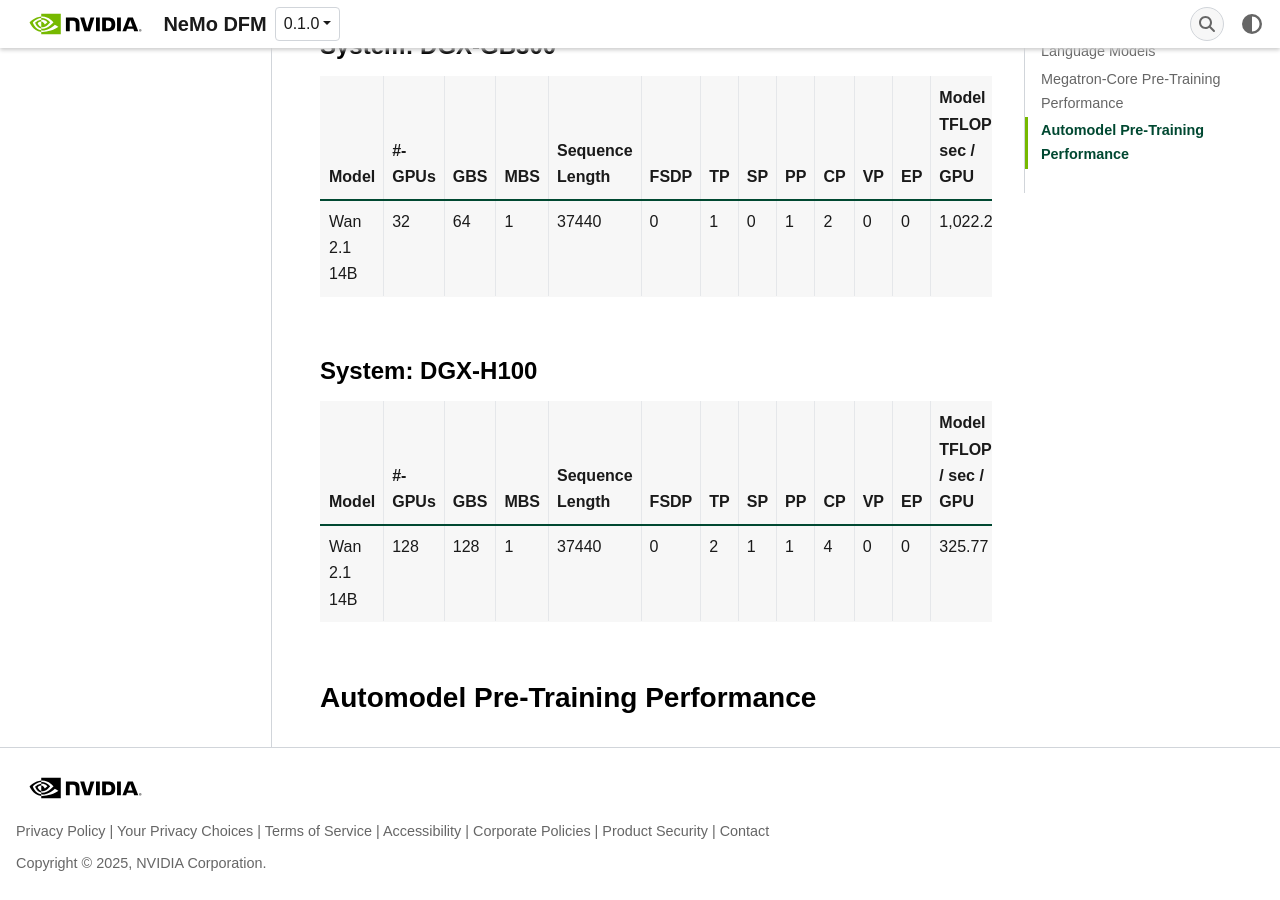
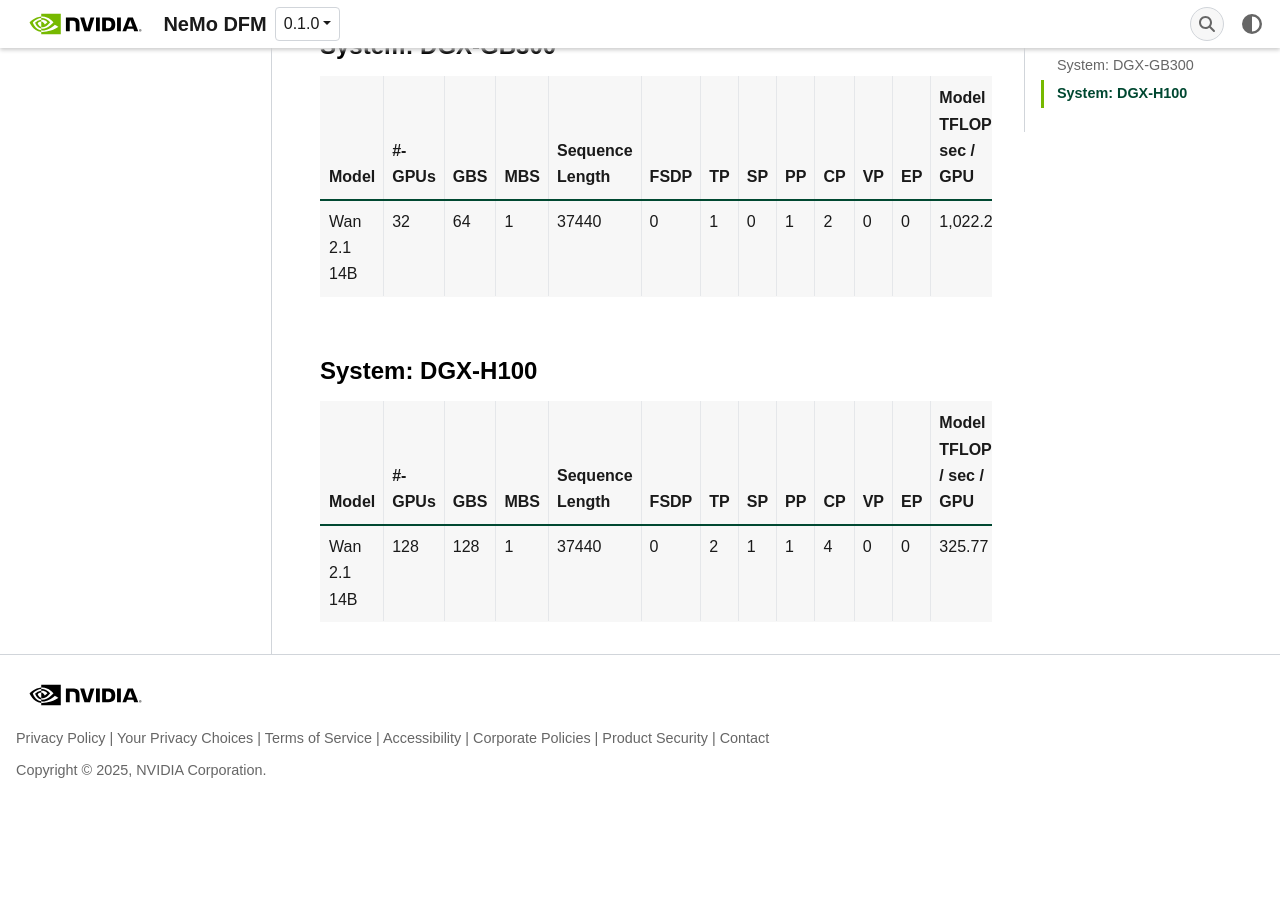
Before and after one commit to NVIDIA-NeMo/DFM, a Sphinx documentation site: the page built from docs/performance-summary.md, in a window 1280 px wide and 900 px high, scrolled down 1754 px. Built offline with Sphinx 7.4.7, drawn with Linux system fonts in a browser that asks for light colours; some web fonts are replaced; after the commit the page ends 2561 px from its top, so only the background shows below that.

Commit message:
Apply suggestion from @akoumpa

```diff
--- a/docs/performance-summary.md
+++ b/docs/performance-summary.md
@@ -60,5 +60,3 @@
 | Model | #-GPUs | GBS | MBS | Sequence Length | FSDP | TP | SP | PP | CP | VP | EP | Model TFLOP / sec / GPU |
 |-------|--------|-----|-----|-----------------|------|----|----|----|----|----|----|-------------------------|
 |Wan 2.1 14B|128|128|1|37440|0|2|1|1|4|0|0|325.77|
-
-## Automodel Pre-Training Performance
```
